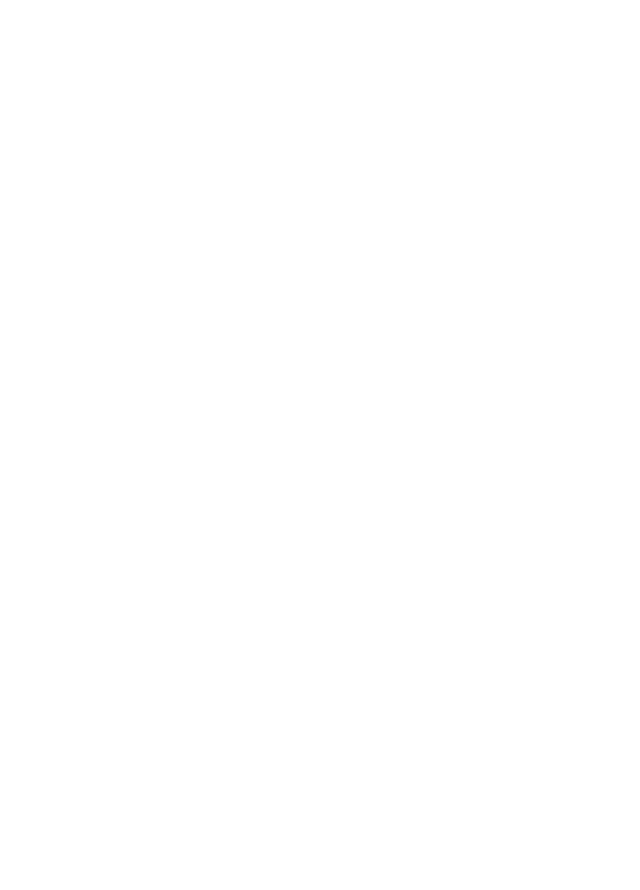
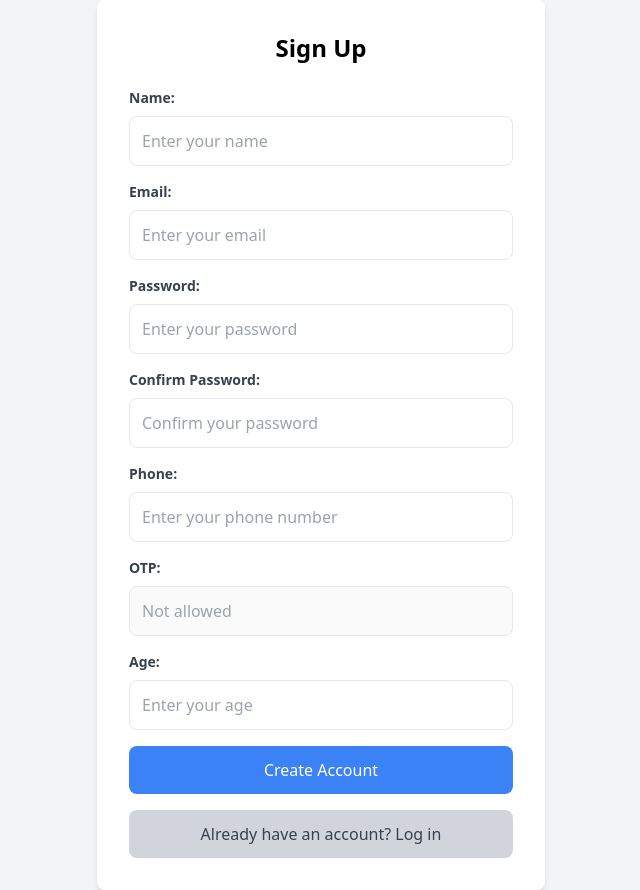
Before and after one commit to konain1/votingFullStack, a React (Vite) app in the folder frontend/votingFrontend/: page / in a window 1280 px wide. Before the commit this address had no page. Shown: the whole page, without its empty margins (319-959 px from the left). Before the commit the page ends 800 px from the top, so only its background shows below. Built offline with nearby package versions, Linux system fonts and the light colour scheme; no server answers; a web font is replaced by a local one.

Commit message:
signup done

```diff
--- a/frontend/votingFrontend/src/App.jsx
+++ b/frontend/votingFrontend/src/App.jsx
@@ -9,6 +9,7 @@ import ChangePassword from './components/ChangePassword';
 import Profile from './components/Profile';
 import ProfileDetails from './components/ProfileDetails';
 import Candidate from './components/Candidate';
+import SignUp from './components/SignUp';
 
 
 function App() {
@@ -21,7 +22,7 @@ function App() {
     {/* <DashNav/> */}
 
       <Routes>
-
+      <Route path="/" element={<SignUp/>} />
         <Route path="/login" element={<Login />} />
         <Route path="/dashboard" element={<Dashboard />} />
         <Route path='/dash' element={<Dash/>} />
--- /dev/null
+++ b/frontend/votingFrontend/src/components/SignUp.jsx
@@ -0,0 +1,190 @@
+import React, { useEffect, useState } from 'react';
+import axios from 'axios';
+import { useNavigate } from 'react-router-dom';
+
+const SignUp = () => {
+  const [name, setName] = useState('');
+  const [email, setEmail] = useState('');
+  const [password, setPassword] = useState('');
+  const [confirmPassword, setConfirmPassword] = useState('');
+  const [phone, setPhone] = useState('');
+  const [age, setAge] = useState('');
+  const [otp, setOtp] = useState('');
+  const [error, setError] = useState('');
+  const [success, setSuccess] = useState('');
+  const [allUsers, setAllUsers] = useState([]);
+  const navigate = useNavigate();
+
+  // Fetch all users when the component mounts
+  useEffect(() => {
+    const fetchAllUsers = async () => {
+      try {
+        const response = await axios.get('http://localhost:4001/api/v1/users');
+        if (response.status === 200) {
+          setAllUsers(response.data.users);
+        } else {
+          console.error('Failed to fetch users, status code:', response.status);
+        }
+      } catch (error) {
+        console.error('An error occurred while fetching users:', error);
+      }
+    };
+
+    fetchAllUsers();
+  }, []);
+
+  const handleSubmit = async (event) => {
+    event.preventDefault();
+
+    // Check if passwords match
+    if (password !== confirmPassword) {
+      setError('Passwords do not match');
+      return;
+    }
+
+    // Check if the email or phone already exists
+    const existingUser = allUsers.find(
+      (user) => user.email === email || user.phone === phone
+    );
+
+    if (existingUser) {
+      if (existingUser.email === email) {
+        setError('Email already exists. Please choose another email.');
+      } else if (existingUser.phone === phone) {
+        setError('Phone number already exists. Please choose another phone number.');
+      }
+      return;
+    }
+
+    // Proceed with creating the account if validation passes
+    try {
+      const response = await axios.post('http://localhost:4001/api/v1/register', {
+        name,
+        email,
+        password,
+        phone,
+        age,
+      });
+
+      if (response.status === 200) {
+        setSuccess('Account created successfully! Please log in.');
+        setError(''); // Clear any previous error
+        navigate('/login'); // Optionally, redirect to the login page
+      } else {
+        setError('Signup failed. Please try again.');
+      }
+    } catch (error) {
+      setError('An error occurred: ' + error.message);
+    }
+  };
+
+  return (
+    <div className="flex justify-center items-center min-h-screen bg-gray-100">
+      <div className="bg-white p-8 rounded-lg shadow-md w-full max-w-md">
+        <h2 className="text-2xl font-bold mb-6 text-center">Sign Up</h2>
+        {error && <p className="text-red-500 mb-4">{error}</p>}
+        {success && <p className="text-green-500 mb-4">{success}</p>}
+        <form onSubmit={handleSubmit}>
+          <div className="mb-4">
+            <label className="block text-gray-700 text-sm font-bold mb-2">Name:</label>
+            <input
+              type="text"
+              value={name}
+              onChange={(e) => setName(e.target.value)}
+              className="w-full p-3 border rounded-lg focus:outline-none focus:ring-2 focus:ring-blue-500"
+              placeholder="Enter your name"
+              required
+            />
+          </div>
+
+          <div className="mb-4">
+            <label className="block text-gray-700 text-sm font-bold mb-2">Email:</label>
+            <input
+              type="email"
+              value={email}
+              onChange={(e) => setEmail(e.target.value)}
+              className="w-full p-3 border rounded-lg focus:outline-none focus:ring-2 focus:ring-blue-500"
+              placeholder="Enter your email"
+              required
+            />
+          </div>
+
+          <div className="mb-4">
+            <label className="block text-gray-700 text-sm font-bold mb-2">Password:</label>
+            <input
+              type="password"
+              value={password}
+              onChange={(e) => setPassword(e.target.value)}
+              className="w-full p-3 border rounded-lg focus:outline-none focus:ring-2 focus:ring-blue-500"
+              placeholder="Enter your password"
+              required
+            />
+          </div>
+
+          <div className="mb-4">
+            <label className="block text-gray-700 text-sm font-bold mb-2">Confirm Password:</label>
+            <input
+              type="password"
+              value={confirmPassword}
+              onChange={(e) => setConfirmPassword(e.target.value)}
+              className="w-full p-3 border rounded-lg focus:outline-none focus:ring-2 focus:ring-blue-500"
+              placeholder="Confirm your password"
+              required
+            />
+          </div>
+
+          <div className="mb-4">
+            <label className="block text-gray-700 text-sm font-bold mb-2">Phone:</label>
+            <input
+              type="tel"
+              value={phone}
+              onChange={(e) => setPhone(e.target.value)}
+              className="w-full p-3 border rounded-lg focus:outline-none focus:ring-2 focus:ring-blue-500"
+              placeholder="Enter your phone number"
+              required
+            />
+          </div>
+
+          <div className="mb-4">
+            <label className="block text-gray-700 text-sm font-bold mb-2">OTP:</label>
+            <input
+              type="number"
+              value={otp}
+              onChange={(e) => setOtp(e.target.value)}
+              className="w-full p-3 border rounded-lg focus:outline-none focus:ring-2 focus:ring-blue-500"
+              placeholder="Not allowed"
+              disabled
+            />
+          </div>
+
+          <div className="mb-4">
+            <label className="block text-gray-700 text-sm font-bold mb-2">Age:</label>
+            <input
+              type="number"
+              value={age}
+              onChange={(e) => setAge(e.target.value)}
+              className="w-full p-3 border rounded-lg focus:outline-none focus:ring-2 focus:ring-blue-500"
+              placeholder="Enter your age"
+              required
+            />
+          </div>
+
+          <button
+            type="submit"
+            className="w-full bg-blue-500 text-white py-3 rounded-lg hover:bg-blue-700 transition duration-300 mb-4"
+          >
+            Create Account
+          </button>
+        </form>
+        <button
+          onClick={() => navigate('/login')}
+          className="w-full bg-gray-300 text-gray-700 py-3 rounded-lg hover:bg-gray-400 transition duration-300"
+        >
+          Already have an account? Log in
+        </button>
+      </div>
+    </div>
+  );
+};
+
+export default SignUp;
```
Also changed, not shown: 1 other file (tests, documents, lock files or other folders).
